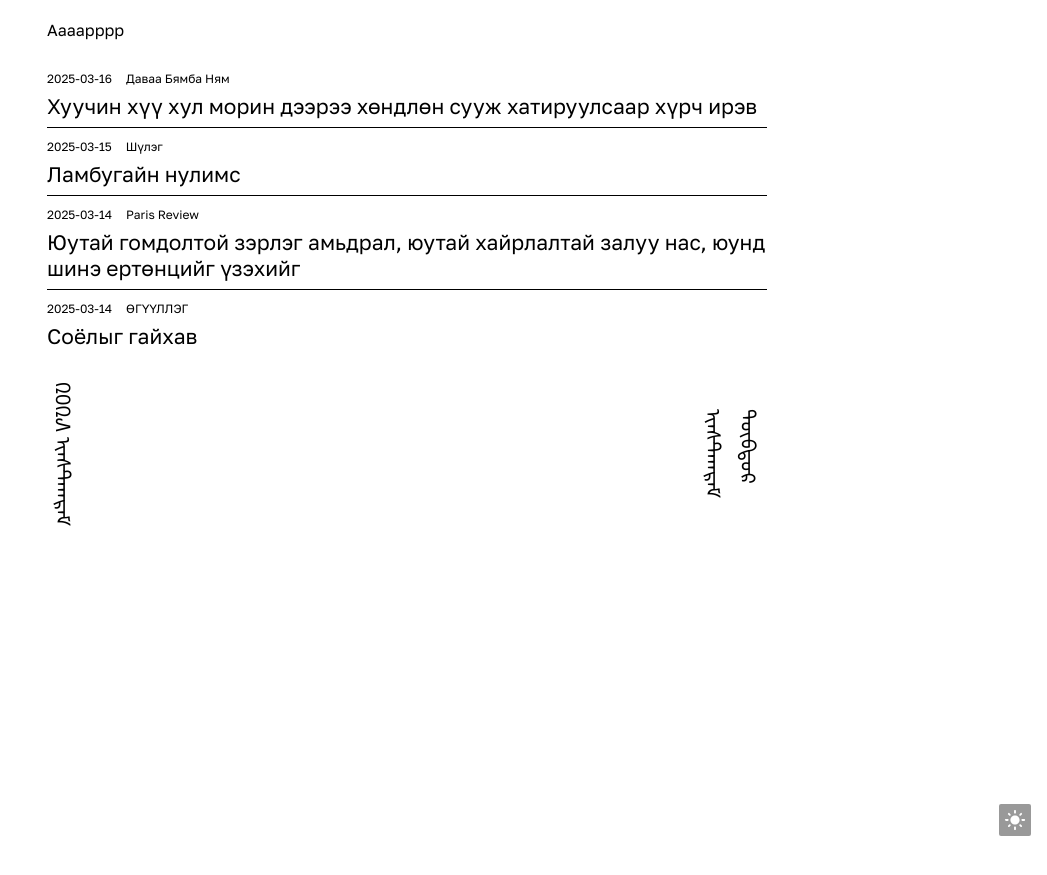
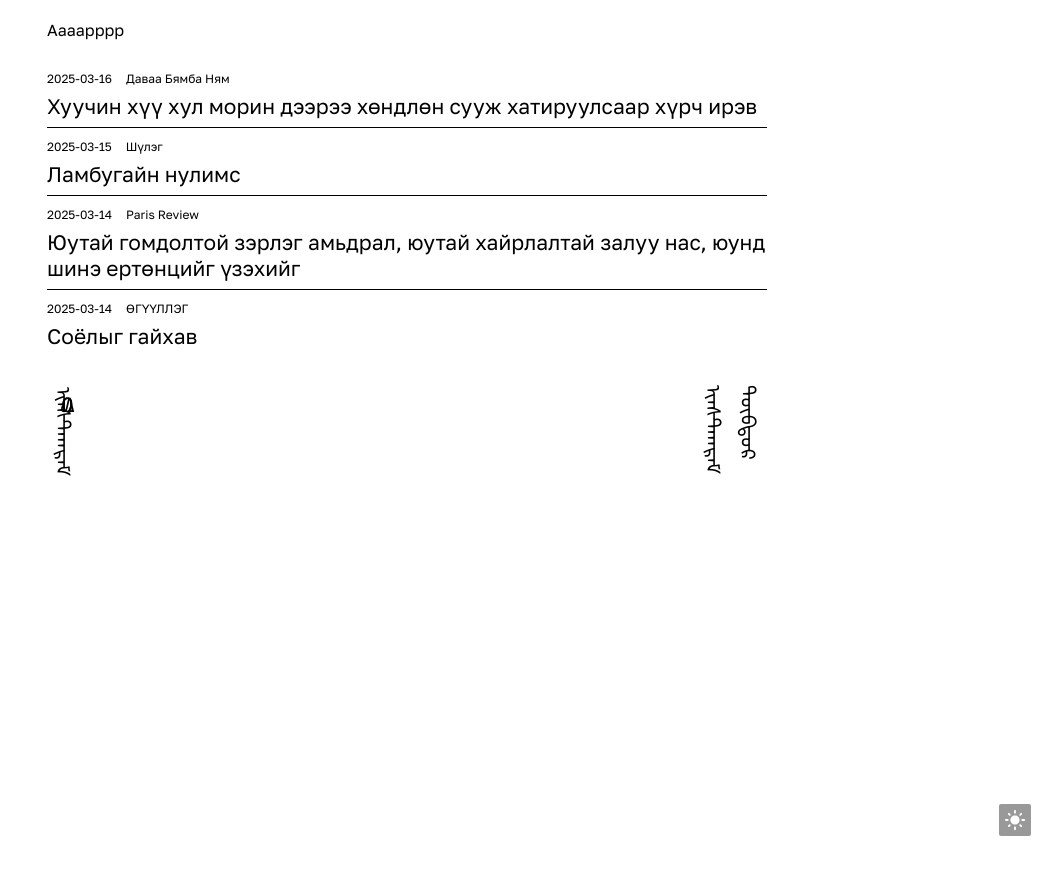
Before and after one commit to aaaarrrrvvvv/aaaarrrrvvvv.github.io, a Jekyll site: the page built from index.html, in a window 1280 px wide. Shown: the top 875 px of the page, without its empty margins (233-1280 px from the left). Built offline with Jekyll 4.4.1, drawn with Linux system fonts in a browser that asks for light colours; some web fonts are replaced.

Commit message:
Update footer.html

```diff
--- a/_includes/footer.html
+++ b/_includes/footer.html
@@ -1,5 +1,5 @@
 <footer class="footer">
-    <span class="ner"><span class="digit">᠒</span><span class="digit">᠐</span><span class="digit">᠒</span><span class="digit">᠕</span> ᠢᠨ᠋ᠰᠲ᠋ᠠᠭᠷᠠᠮ</span>
+    <span class="ner"><span class="digits">᠒᠐᠒᠕</span> ᠢᠨ᠋ᠰᠲ᠋ᠠᠭᠷᠠᠮ</span>
     <div class="social-links ner">
 <a href="https://www.wikipedia.org" target="_blank" rel="noopener noreferrer">ᠢᠨ᠋ᠰᠲ᠋ᠠᠭᠷᠠᠮ</a><br>
           <a href="https://www.wikipedia.org" target="_blank" rel="noopener noreferrer">ᠲᠦᠪᠲᠦᠷ</a>
```
